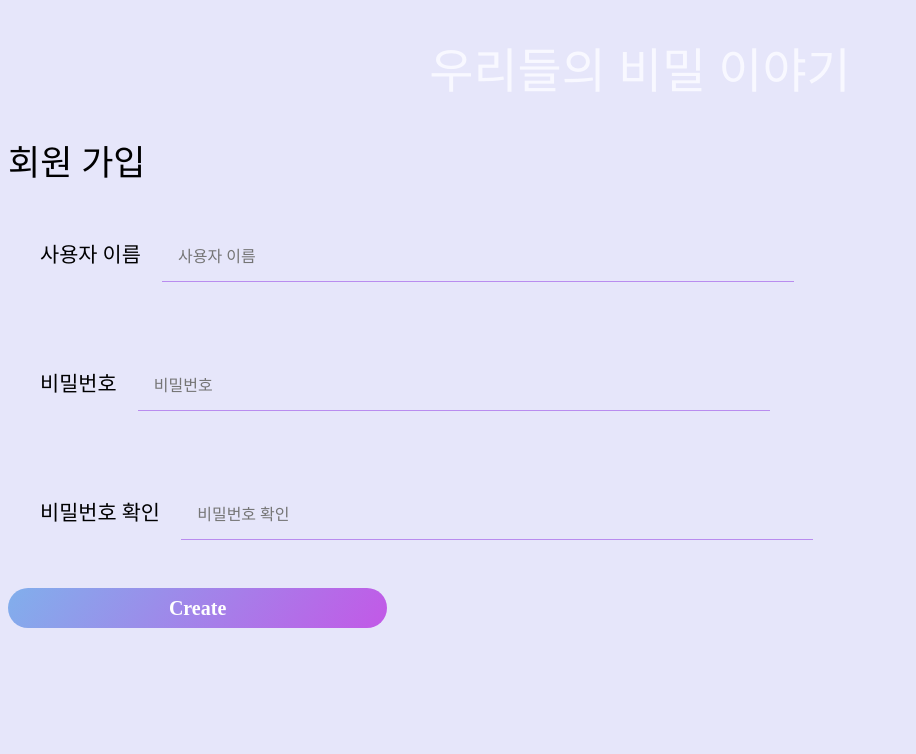
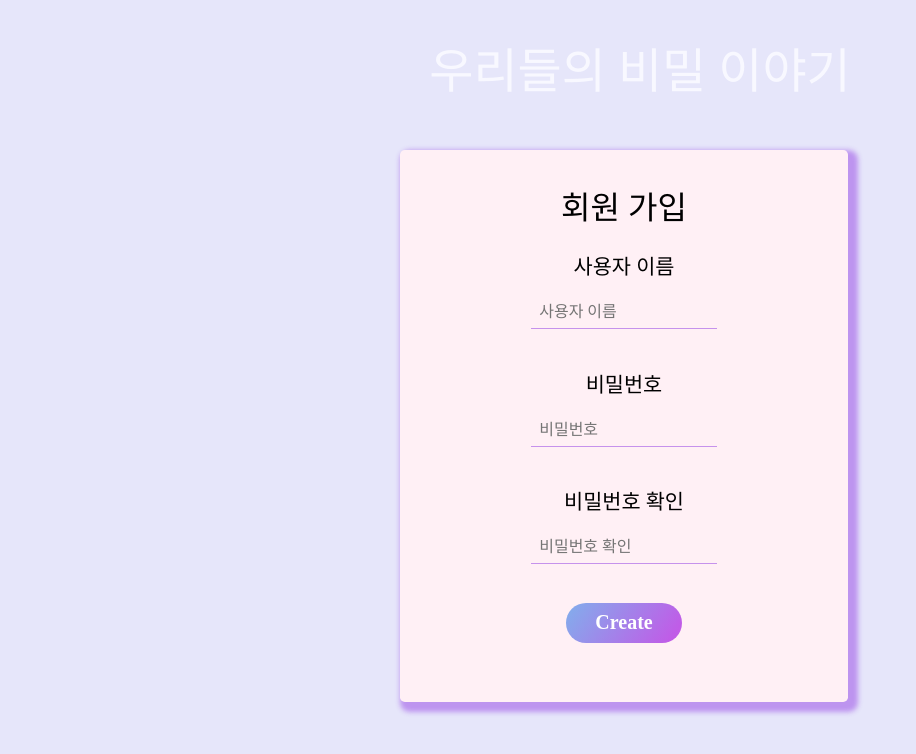
Before and after one commit to hohodiary/hohodiary_web, a Django app: page /account/create/ in a window 1280 px wide. Shown: the top 754 px of the page, without its empty margins (0-916 px from the left). Run offline with Django 4.2, Linux system fonts and the light colour scheme; some libraries are stand-ins or nearby versions; some web fonts are replaced.

Commit message:
Refactoring create.html

```diff
--- a/hohodiary/accountapp/templates/create.html
+++ b/hohodiary/accountapp/templates/create.html
@@ -5,13 +5,12 @@
 {% block content %}
 
 <body>
-        <div>
-            <form action="{% url 'accountapp:create' %}" method="post" class="createForm">{% csrf_token %}
-                <span style="font-size: 35px">회원 가입</span>
-
+    <div class="createForm">
+    <form action="{% url 'accountapp:create' %}" method="post">{% csrf_token %}
+        <span style="font-size: 2rem;">회원 가입</span>
         {% for field in form %}
         <div class="idForm">
-                <label form="{{ field.id_for_label }}">{{ field.label }}</label>
+            <label form="{{ field.id_for_label }}">{{ field.label }}</label><br>
             <input type="{{ field.field.widget.input_type }}" class="id"
                     id="{{ field.id_for_label }}" placeholder="{{ field.label }}" name="{{ field.name }}"/>
         </div>
@@ -21,8 +20,8 @@
             <span style="color: red; font-size: 1rem;font-weight: bold">필수 항목입니다</span>
         {% endif %}
         <button type="submit" class="btn rounded-pill" onclick="button()">Create</button>
+
     </form>
-
     </div>
 </body>
 
--- a/hohodiary/static/base.css
+++ b/hohodiary/static/base.css
@@ -21,7 +21,23 @@
     position: absolute;
     left:30%;
     width: 30%;
-    height: 65%;
+    height: 58%;
+    border-radius: 0.3rem;
+    box-shadow:5px 5px 5px 5px rgba(137, 43, 226, 0.438);
+    padding: 2rem;
+    margin: 1rem;
+    border: lightcoral;
+    text-align: center;
+    align-items: center;
+    font-size: 1rem;
+}
+.createForm{
+    background-color: lavenderblush;
+    display: block;
+    position: absolute;
+    left:30%;
+    width: 30%;
+    height: 61%;
     border-radius: 0.3rem;
     box-shadow:5px 5px 5px 5px rgba(137, 43, 226, 0.438);
     padding: 2rem;
@@ -32,8 +48,7 @@
     font-size: 1rem;
 }
 .idForm{
-    margin: 1rem;
-    padding: 1rem;
+    margin: 1.4rem;
     font-size: 1.3rem;
 }
 .id {
@@ -45,7 +60,7 @@
     font-size: 1rem;
     height:1rem;
     margin: 1rem;
-    padding:1rem;
+    padding:0.5rem;
     background: none;
 
 }
```
Also changed, not shown: hohodiary/db.sqlite3. Lines whose indentation alone changed are shown as unchanged.
